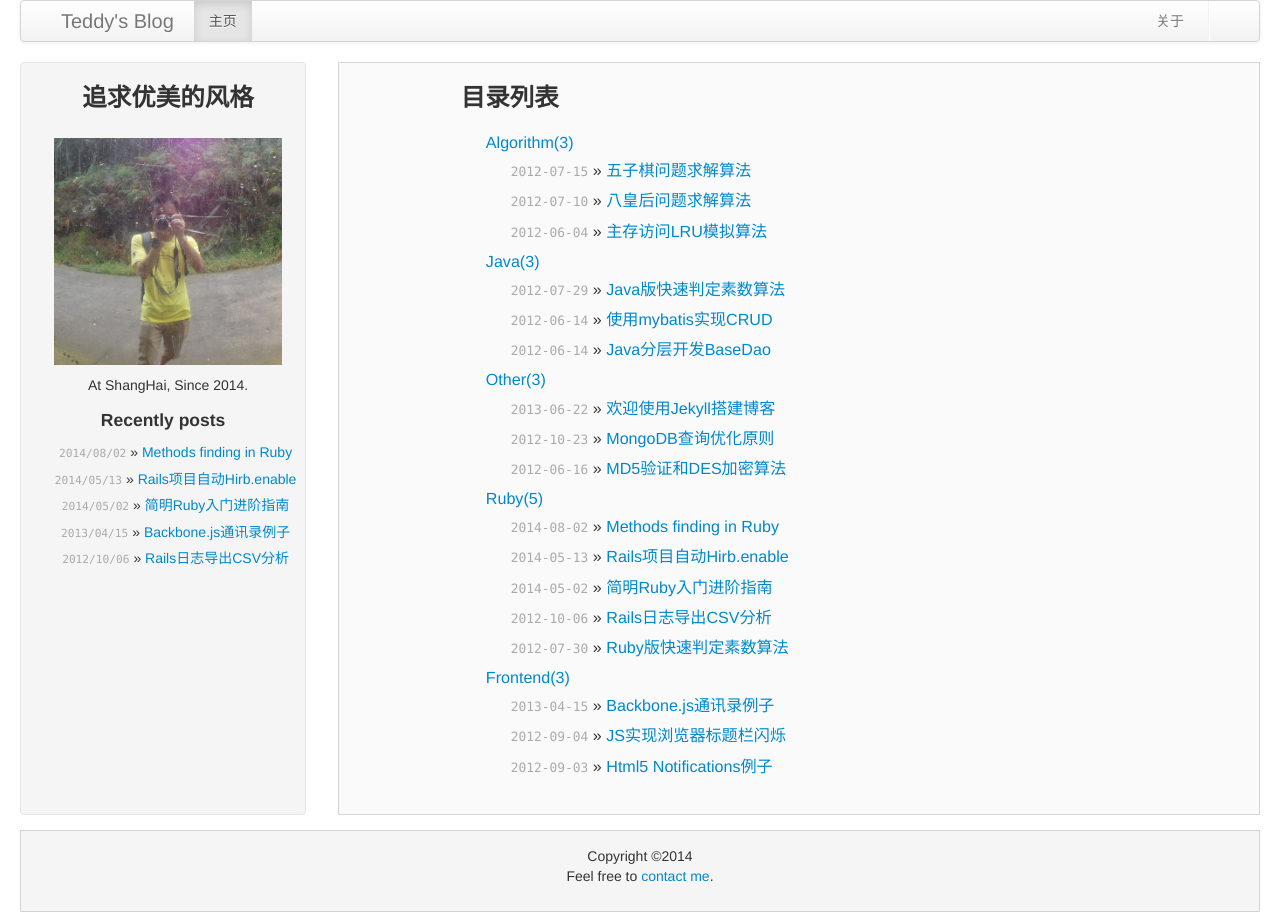
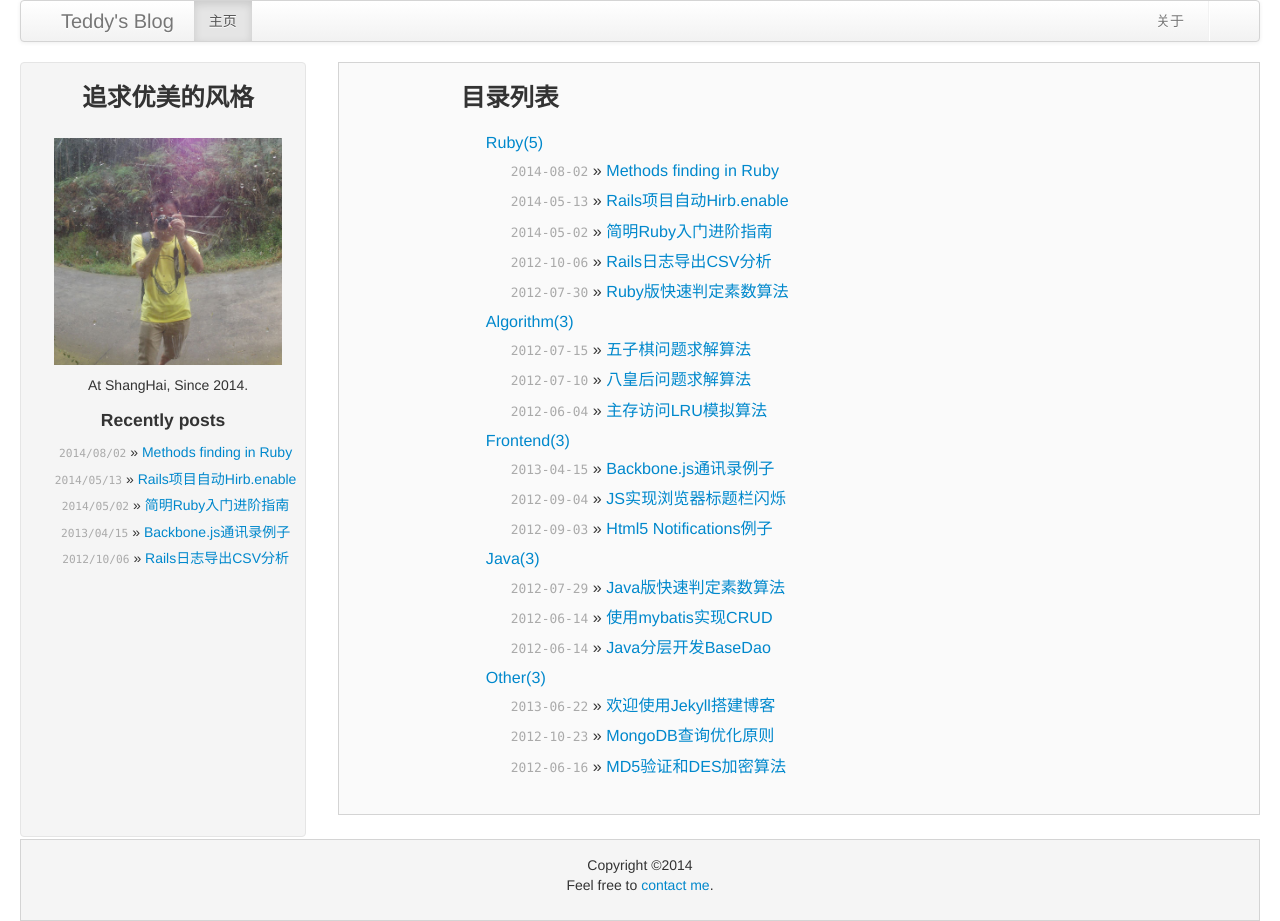
Before and after one commit to agilejzl/agilejzl.github.io, a Jekyll site: the page built from index.html, in a window 1280 px wide. Built offline with Jekyll 4.4.1, drawn with Linux system fonts in a browser that asks for light colours; Markdown is read by kramdown in place of the engine named in the settings; comment, search, counter and statistics services are not loaded.

Commit message:
order category list

```diff
--- a/_config.yml
+++ b/_config.yml
@@ -1,10 +1,12 @@
 highlighter: false
 markdown: rdiscount
+
 username: Teddy
 useremail: agilejzl@gmail.com
-blogtitle: Teddy's Blog
-aboutsite: https://github.com/agilejzl
-blogmotto: 追求优美的风格
 
 assets_js: /assets/js
 assets_css: /assets/css
+
+blogtitle: Teddy's Blog
+blogmotto: 追求优美的风格
+aboutsite: https://github.com/agilejzl
--- a/_layouts/default.html
+++ b/_layouts/default.html
@@ -9,6 +9,12 @@
   <link rel="stylesheet" type="text/css" href="{{site.assets_css}}/main.css">
   <link rel="stylesheet" type="text/css" href="{{site.assets_css}}/bootstrap.css">
   <link rel="stylesheet" type="text/css" href="{{site.assets_css}}/bootstrap-responsive.css">
+
+  <script type="text/javascript" src="{{site.assets_js}}/jquery.js"></script>
+  <script type="text/javascript" src="{{site.assets_js}}/bootstrap.js"></script>
+  <script type="text/javascript" src="{{site.assets_js}}/underscore.js"></script>
+  <script type="text/javascript" src="{{site.assets_js}}/backbone.js"></script>
+  <script type="text/javascript" src="{{site.assets_js}}/main.js"></script>
 </head>
 
 <body>
@@ -41,6 +47,7 @@
       </div>
     </div>
 
+    <!-- main -->
     <div class="row-fluid">
       <!-- left_sidebar -->
       <div class="span3 left-nav">
@@ -95,11 +102,5 @@
       </div>
     </div>
   </div>
-
-  <script type="text/javascript" src="{{site.assets_js}}/jquery.js"></script>
-  <script type="text/javascript" src="{{site.assets_js}}/bootstrap.js"></script>
-  <script type="text/javascript" src="{{site.assets_js}}/underscore.js"></script>
-  <script type="text/javascript" src="{{site.assets_js}}/backbone.js"></script>
-  <script type="text/javascript" src="{{site.assets_js}}/main.js"></script>
 </body>
 </html>
--- a/index.html
+++ b/index.html
@@ -5,27 +5,40 @@ title: Teddy's Blog
 
 <div id="home">
   <h3>目录列表</h3>
-  <ul class="posts">
+  <ul class="posts sorted">
+  </ul>
+
+  <ul class="posts main">
   {% for category in site.categories %}
     {% assign cname = category | first | tags %}
     {% unless cname == 'newest' or cname == 'posts' %}
-      <li>
+      <li class="category {{cname}}">
         <a href="categories/{{ category | first }}.html">
           {{ cname | capitalize }}({{ category | last | size }})
         </a>
-      </li>
 
+        <ul>
           {% for post in category.last %}
-        <ul>
             <li>
               <span>{{ post.date | date: "%Y-%m-%d" }}</span> &raquo;
               <a href="{{ post.url }}">
                 {{ post.title }}
               </a>
             </li>
+          {% endfor %}
         </ul>
-      {% endfor %}
+      </li>
     {% endunless %}
   {% endfor %}
   </ul>
 </div>
+
+<script type="text/javascript">
+  $(function(){
+    // define category list order
+    var cnames = ['ruby', 'algorithm', 'frontend', 'java', 'other'];
+    _.each(cnames, function(name){
+      $('.posts.main>li.' + name).appendTo($('.posts.sorted'));
+    });
+  })
+</script>
```
Lines whose indentation alone changed are shown as unchanged.
